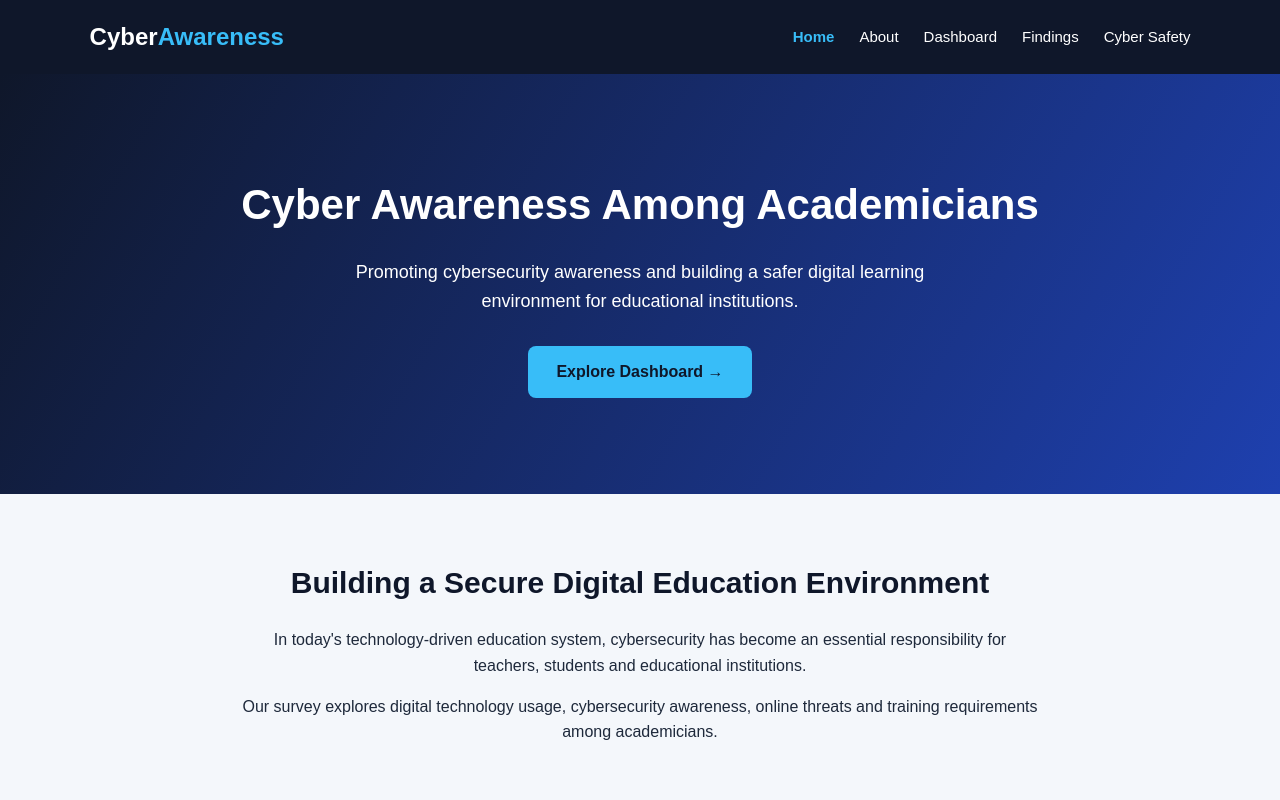
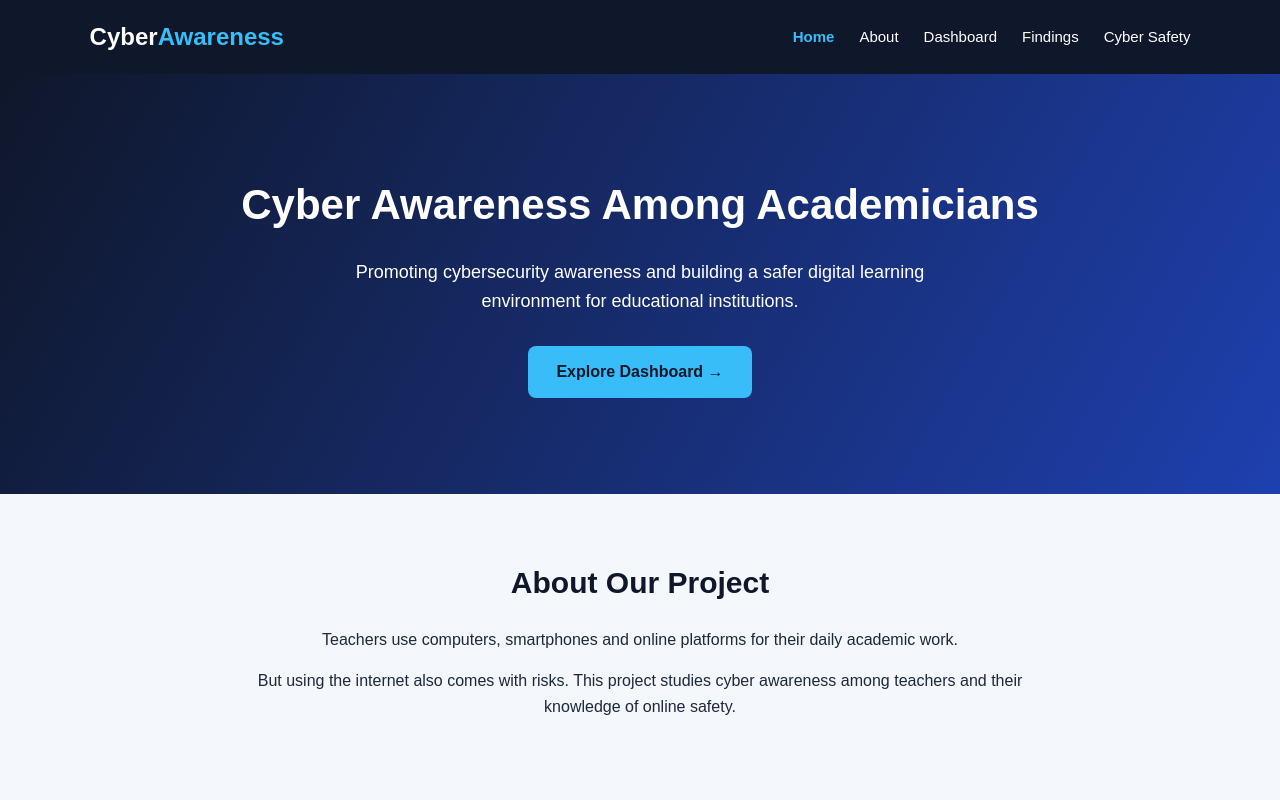
Before and after one commit to komalfulakar/Cyber_Awareness_Dashboard, a plain HTML site: page index.html in a window 1280 px wide. Shown: the top 800 px of the page. Drawn offline with Linux system fonts and the light colour scheme.

Commit message:
Add files via upload

```diff
--- a/index.html
+++ b/index.html
@@ -53,21 +53,20 @@
 
     <!-- Introduction -->
 
-    <section class="section">
+<section class="section">
 
-        <h2>Building a Secure Digital Education Environment</h2>
+<h2>About Our Project</h2>
 
-        <p>
-            In today's technology-driven education system,
-            cybersecurity has become an essential responsibility
-            for teachers, students and educational institutions.
-        </p>
+<p>
+Teachers use computers, smartphones and online
+platforms for their daily academic work.
+</p>
 
-        <p>
-            Our survey explores digital technology usage,
-            cybersecurity awareness, online threats and
-            training requirements among academicians.
-        </p>
+<p>
+But using the internet also comes with risks.
+This project studies cyber awareness among teachers
+and their knowledge of online safety.
+</p>
 
     </section>
 
```
